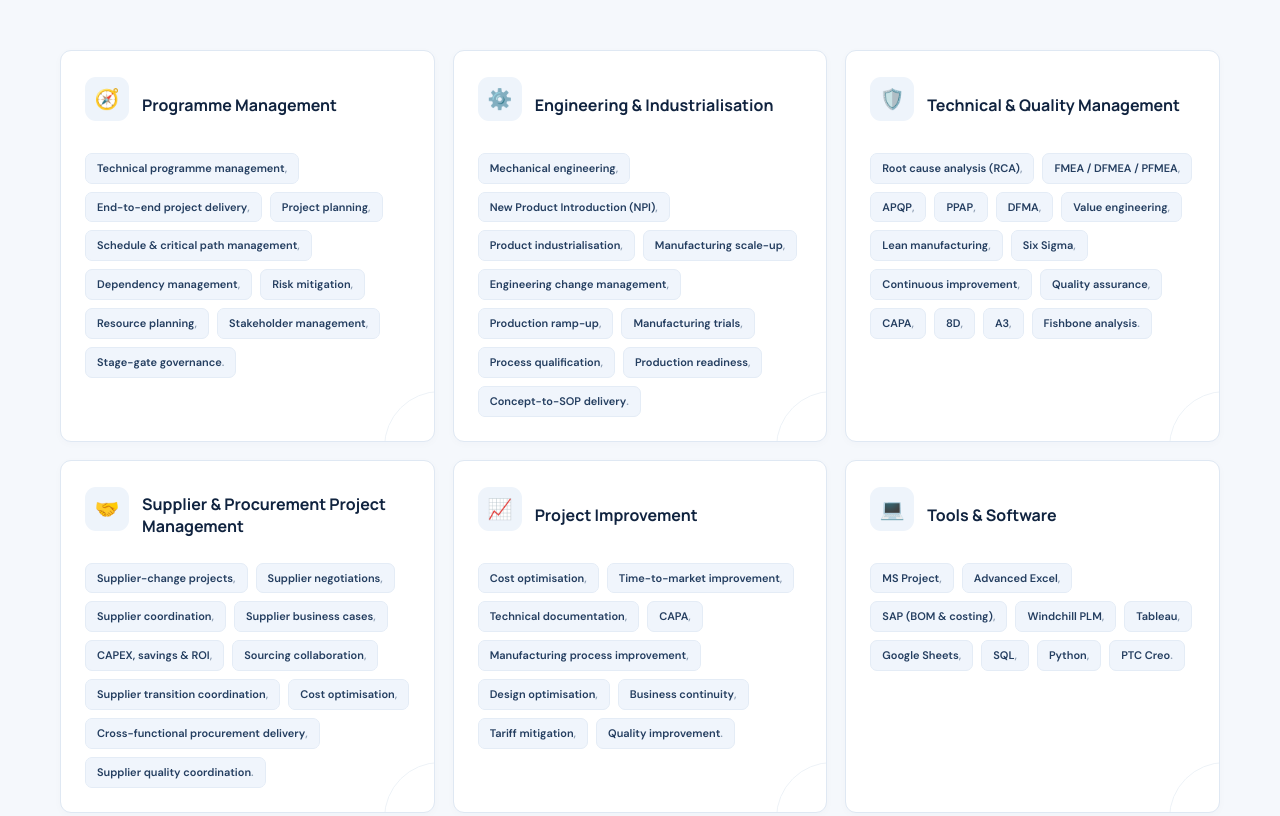
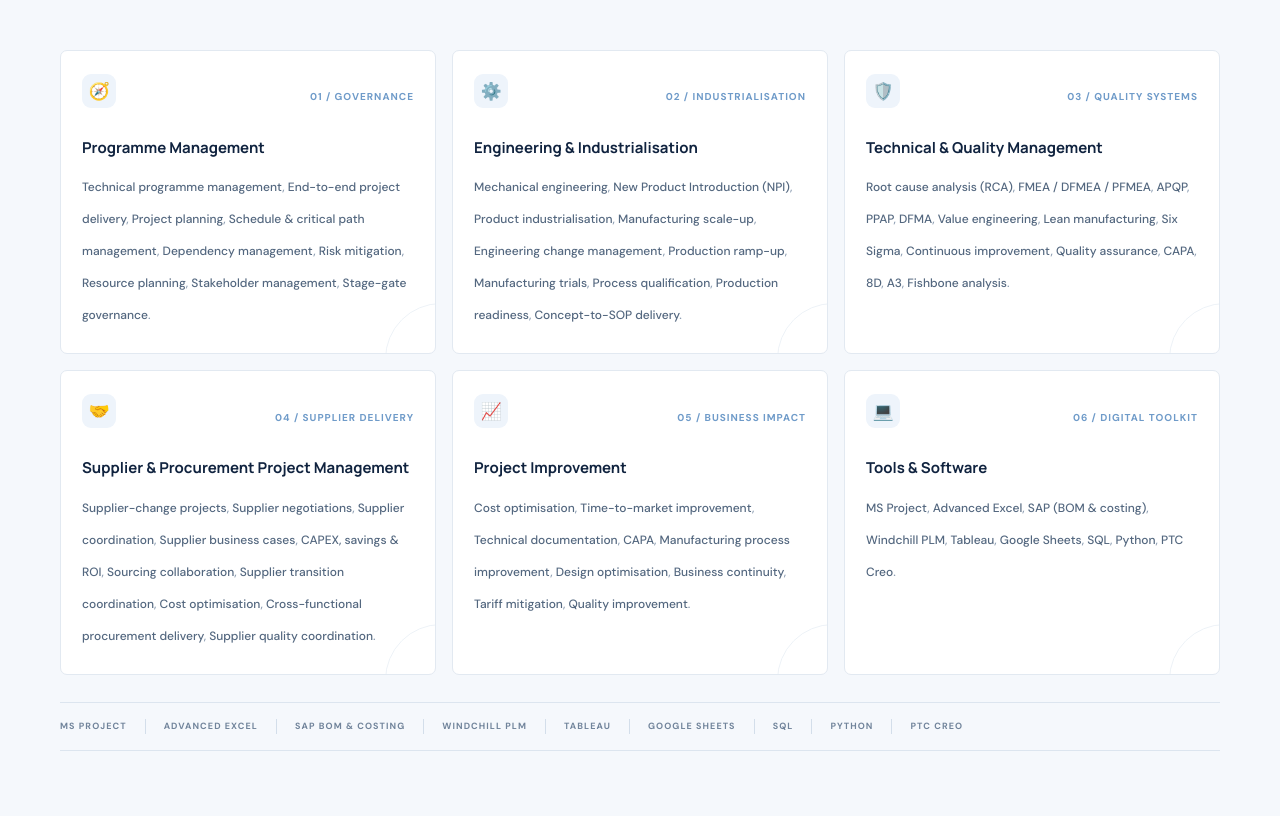
Before and after one commit to ankittiwari2510/ankittiwari2510.github.io, a plain HTML site: page index.html in a window 1280 px wide. Shown: the part 6916-7732 px from the top of the page. Drawn offline with Linux system fonts and the light colour scheme.

Commit message:
Add files via upload

```diff
--- a/index.html
+++ b/index.html
@@ -116,12 +116,12 @@
 
     <section class="expertise-section" id="expertise"><div class="container section"><div class="section-heading"><span class="section-index">04 / EXPERTISE</span><h2>Connecting strategy<br><em>with execution.</em></h2></div>
       <div class="expertise-grid skills-grid">
-        <article class="expertise-card"><h3 class="expertise-title"><span class="skill-icon" aria-hidden="true">🧭</span><span>Programme Management</span></h3><div class="skill-chips"><span>Technical programme management</span><span>End-to-end project delivery</span><span>Project planning</span><span>Schedule & critical path management</span><span>Dependency management</span><span>Risk mitigation</span><span>Resource planning</span><span>Stakeholder management</span><span>Stage-gate governance</span></div></article>
-        <article class="expertise-card"><h3 class="expertise-title"><span class="skill-icon" aria-hidden="true">⚙️</span><span>Engineering & Industrialisation</span></h3><div class="skill-chips"><span>Mechanical engineering</span><span>New Product Introduction (NPI)</span><span>Product industrialisation</span><span>Manufacturing scale-up</span><span>Engineering change management</span><span>Production ramp-up</span><span>Manufacturing trials</span><span>Process qualification</span><span>Production readiness</span><span>Concept-to-SOP delivery</span></div></article>
-        <article class="expertise-card"><h3 class="expertise-title"><span class="skill-icon" aria-hidden="true">🛡️</span><span>Technical & Quality Management</span></h3><div class="skill-chips"><span>Root cause analysis (RCA)</span><span>FMEA / DFMEA / PFMEA</span><span>APQP</span><span>PPAP</span><span>DFMA</span><span>Value engineering</span><span>Lean manufacturing</span><span>Six Sigma</span><span>Continuous improvement</span><span>Quality assurance</span><span>CAPA</span><span>8D</span><span>A3</span><span>Fishbone analysis</span></div></article>
-        <article class="expertise-card"><h3 class="expertise-title"><span class="skill-icon" aria-hidden="true">🤝</span><span>Supplier & Procurement Project Management</span></h3><div class="skill-chips"><span>Supplier-change projects</span><span>Supplier negotiations</span><span>Supplier coordination</span><span>Supplier business cases</span><span>CAPEX, savings & ROI</span><span>Sourcing collaboration</span><span>Supplier transition coordination</span><span>Cost optimisation</span><span>Cross-functional procurement delivery</span><span>Supplier quality coordination</span></div></article>
-        <article class="expertise-card"><h3 class="expertise-title"><span class="skill-icon" aria-hidden="true">📈</span><span>Project Improvement</span></h3><div class="skill-chips"><span>Cost optimisation</span><span>Time-to-market improvement</span><span>Technical documentation</span><span>CAPA</span><span>Manufacturing process improvement</span><span>Design optimisation</span><span>Business continuity</span><span>Tariff mitigation</span><span>Quality improvement</span></div></article>
-        <article class="expertise-card"><h3 class="expertise-title"><span class="skill-icon" aria-hidden="true">💻</span><span>Tools & Software</span></h3><div class="skill-chips"><span>MS Project</span><span>Advanced Excel</span><span>SAP (BOM & costing)</span><span>Windchill PLM</span><span>Tableau</span><span>Google Sheets</span><span>SQL</span><span>Python</span><span>PTC Creo</span></div></article>
+        <article class="expertise-card"><div class="skill-card-head"><span class="skill-icon">🧭</span><span class="expertise-number">01 / GOVERNANCE</span></div><h3>Programme Management</h3><div class="skill-chips"><span>Technical programme management</span><span>End-to-end project delivery</span><span>Project planning</span><span>Schedule & critical path management</span><span>Dependency management</span><span>Risk mitigation</span><span>Resource planning</span><span>Stakeholder management</span><span>Stage-gate governance</span></div></article>
+        <article class="expertise-card"><div class="skill-card-head"><span class="skill-icon">⚙️</span><span class="expertise-number">02 / INDUSTRIALISATION</span></div><h3>Engineering & Industrialisation</h3><div class="skill-chips"><span>Mechanical engineering</span><span>New Product Introduction (NPI)</span><span>Product industrialisation</span><span>Manufacturing scale-up</span><span>Engineering change management</span><span>Production ramp-up</span><span>Manufacturing trials</span><span>Process qualification</span><span>Production readiness</span><span>Concept-to-SOP delivery</span></div></article>
+        <article class="expertise-card"><div class="skill-card-head"><span class="skill-icon">🛡️</span><span class="expertise-number">03 / QUALITY SYSTEMS</span></div><h3>Technical & Quality Management</h3><div class="skill-chips"><span>Root cause analysis (RCA)</span><span>FMEA / DFMEA / PFMEA</span><span>APQP</span><span>PPAP</span><span>DFMA</span><span>Value engineering</span><span>Lean manufacturing</span><span>Six Sigma</span><span>Continuous improvement</span><span>Quality assurance</span><span>CAPA</span><span>8D</span><span>A3</span><span>Fishbone analysis</span></div></article>
+        <article class="expertise-card"><div class="skill-card-head"><span class="skill-icon">🤝</span><span class="expertise-number">04 / SUPPLIER DELIVERY</span></div><h3>Supplier & Procurement Project Management</h3><div class="skill-chips"><span>Supplier-change projects</span><span>Supplier negotiations</span><span>Supplier coordination</span><span>Supplier business cases</span><span>CAPEX, savings & ROI</span><span>Sourcing collaboration</span><span>Supplier transition coordination</span><span>Cost optimisation</span><span>Cross-functional procurement delivery</span><span>Supplier quality coordination</span></div></article>
+        <article class="expertise-card"><div class="skill-card-head"><span class="skill-icon">📈</span><span class="expertise-number">05 / BUSINESS IMPACT</span></div><h3>Project Improvement</h3><div class="skill-chips"><span>Cost optimisation</span><span>Time-to-market improvement</span><span>Technical documentation</span><span>CAPA</span><span>Manufacturing process improvement</span><span>Design optimisation</span><span>Business continuity</span><span>Tariff mitigation</span><span>Quality improvement</span></div></article>
+        <article class="expertise-card"><div class="skill-card-head"><span class="skill-icon">💻</span><span class="expertise-number">06 / DIGITAL TOOLKIT</span></div><h3>Tools & Software</h3><div class="skill-chips"><span>MS Project</span><span>Advanced Excel</span><span>SAP (BOM & costing)</span><span>Windchill PLM</span><span>Tableau</span><span>Google Sheets</span><span>SQL</span><span>Python</span><span>PTC Creo</span></div></article>
       </div>
       <div class="tool-strip"><span>MS PROJECT</span><span>ADVANCED EXCEL</span><span>SAP BOM & COSTING</span><span>WINDCHILL PLM</span><span>TABLEAU</span><span>GOOGLE SHEETS</span><span>SQL</span><span>PYTHON</span><span>PTC CREO</span></div>
     </div></section>
--- a/styles.css
+++ b/styles.css
@@ -193,81 +193,3 @@
 .credentials-section .credential-item>div{min-width:0;flex:1}
 .credentials-section .credential-icon{flex:0 0 44px!important;width:44px!important;height:44px!important;min-width:44px!important;max-width:44px!important;max-height:44px!important;overflow:hidden!important;display:grid!important;place-items:center!important;padding:3px!important;box-sizing:border-box!important}
 .credentials-section .credential-icon img{display:block!important;width:100%!important;height:100%!important;max-width:100%!important;max-height:100%!important;object-fit:contain!important;object-position:center!important}
-
-
-/* Version 13 — expertise cards: compact skill chips in a 3 × 2 layout */
-.expertise-section .expertise-grid.skills-grid{
-  display:grid;
-  grid-template-columns:repeat(3,minmax(0,1fr));
-  gap:18px;
-  align-items:stretch;
-}
-.expertise-section .skills-grid .expertise-card{
-  min-width:0;
-  min-height:250px;
-  padding:26px 24px 24px;
-  border:1px solid #dfe8f3;
-  border-radius:11px;
-  background:#fff;
-  box-shadow:0 2px 8px rgba(20,48,82,.025);
-  display:flex;
-  flex-direction:column;
-  transition:border-color .18s ease, box-shadow .18s ease, transform .18s ease;
-}
-.expertise-section .skills-grid .expertise-card:hover{
-  border-color:#c8d9ed;
-  box-shadow:0 9px 22px rgba(20,48,82,.06);
-  transform:translateY(-2px);
-}
-.expertise-section .expertise-title{
-  display:flex;
-  align-items:center;
-  gap:13px;
-  min-height:44px;
-  margin:0 0 18px !important;
-  color:var(--navy);
-  font-size:16px !important;
-  line-height:1.35 !important;
-  font-weight:700;
-}
-.expertise-section .expertise-title .skill-icon{
-  flex:0 0 44px;
-  width:44px;
-  height:44px;
-  border-radius:11px;
-  font-size:20px;
-}
-.expertise-section .skill-chips{
-  display:flex;
-  flex-wrap:wrap;
-  gap:8px;
-  align-content:flex-start;
-}
-.expertise-section .skill-chips span{
-  display:inline-flex;
-  align-items:center;
-  max-width:100%;
-  padding:7px 11px;
-  border:1px solid #e4ecf6;
-  border-radius:7px;
-  background:#f0f5fc;
-  color:#243e60;
-  font-size:11px;
-  line-height:1.35;
-  font-weight:600;
-  overflow-wrap:anywhere;
-}
-.expertise-section .skill-chips span:hover{
-  border-color:#c7d9ef;
-  background:#e8f1fc;
-  color:#18375d;
-}
-@media(max-width:900px){
-  .expertise-section .expertise-grid.skills-grid{grid-template-columns:repeat(2,minmax(0,1fr));}
-}
-@media(max-width:620px){
-  .expertise-section .expertise-grid.skills-grid{grid-template-columns:1fr;gap:13px;}
-  .expertise-section .skills-grid .expertise-card{min-height:0;padding:21px 19px;}
-  .expertise-section .expertise-title{font-size:15px !important;margin-bottom:15px !important;}
-  .expertise-section .skill-chips span{font-size:10.5px;padding:7px 9px;}
-}
```
